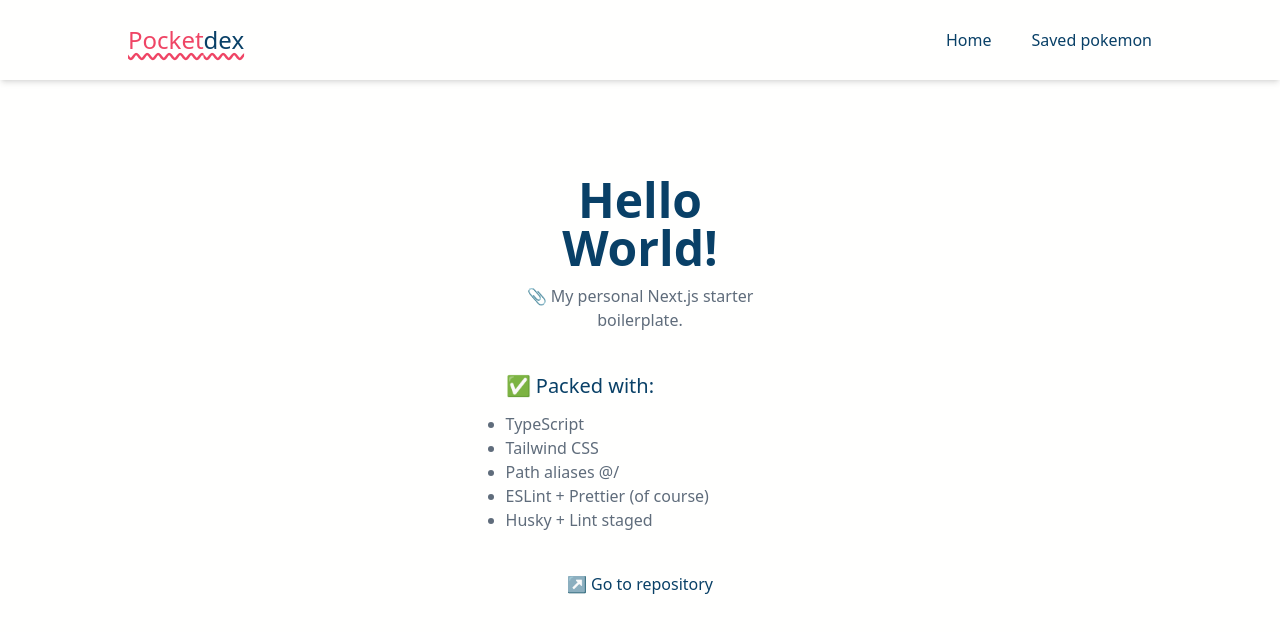
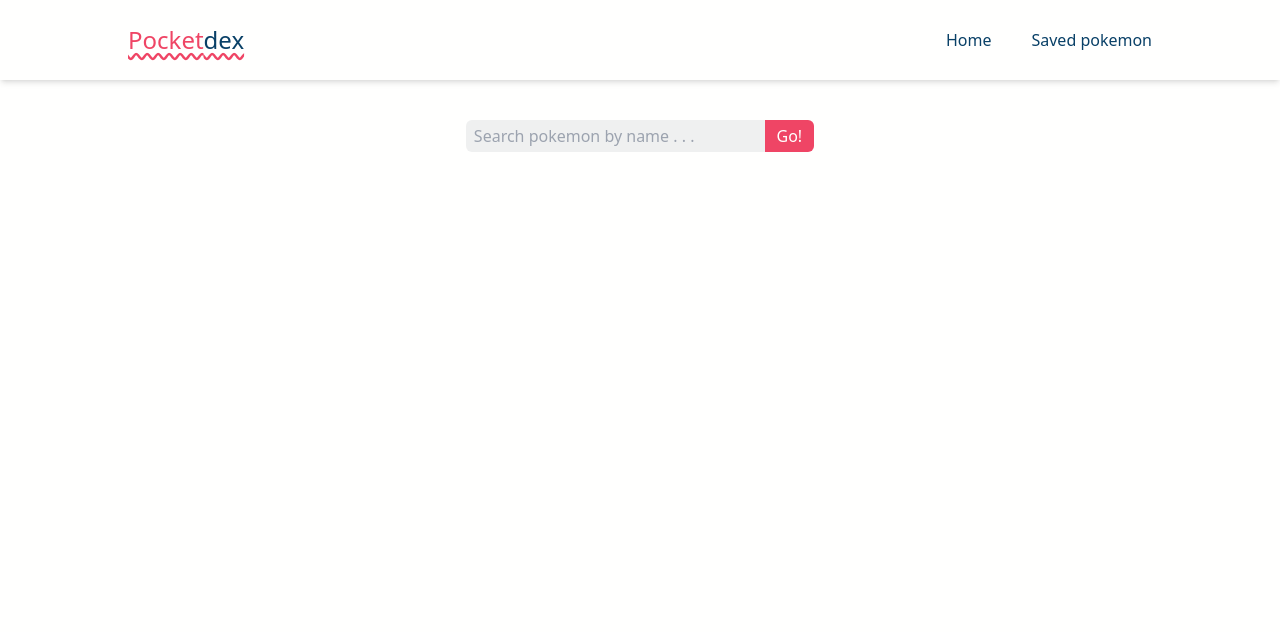
Before and after one commit to up2dul/pocketdex, a Next.js app: page / in a window 1280 px wide. Shown: the top 632 px of the page. Built offline with nearby package versions, Linux system fonts and the light colour scheme.

Commit message:
feat: create SearchBar component and add it to page

```diff
--- /dev/null
+++ b/src/components/SearchBar.tsx
@@ -0,0 +1,19 @@
+const SearchBar = () => (
+  <form className='flex justify-center'>
+    <input
+      type='text'
+      placeholder='Search pokemon by name . . .'
+      autoComplete='off'
+      maxLength={20}
+      className='rounded-l-md bg-gray/10 w-full sm:w-1/2 lg:w-1/3 py-1 px-2'
+    />
+    <button
+      type='submit'
+      className='py-1 px-3 bg-primary text-light font-medium rounded-r-md'
+    >
+      Go!
+    </button>
+  </form>
+);
+
+export default SearchBar;
--- a/src/pages/index.tsx
+++ b/src/pages/index.tsx
@@ -1,41 +1,19 @@
 import { type NextPage } from 'next';
 import Head from 'next/head';
+
+import SearchBar from '@/components/SearchBar';
 
 const Home: NextPage = () => (
   <>
     <Head>
-      <title>Hello Next.js</title>
-      <meta name='description' content='Hello Next.js' />
+      <title>Pocketdex</title>
+      <meta name='description' content='Pocketdex' />
       <link rel='icon' href='/favicon.ico' />
     </Head>
 
-    <main className='mx-auto  mt-24 flex w-[80%] flex-col gap-10 sm:w-[50%] md:w-[40%] lg:w-[30%]'>
-      <section className='text-center'>
-        <h1 className='text-5xl font-bold'>Hello World!</h1>
-        <p className='mt-3'>📎 My personal Next.js starter boilerplate.</p>
-      </section>
-
-      <section>
-        <h2 className='text-xl'>✅ Packed with:</h2>
-        <ul className='mt-3 list-disc'>
-          <li>TypeScript</li>
-          <li>Tailwind CSS</li>
-          <li>Path aliases @/</li>
-          <li>ESLint + Prettier (of course)</li>
-          <li>Husky + Lint staged</li>
-        </ul>
-      </section>
-
-      <section className='text-center'>
-        <a
-          href='https://github.com/up2dul/personal-nextjs-boilerplate'
-          target='_blank'
-          rel='noreferrer'
-        >
-          ↗️ Go to repository
-        </a>
-      </section>
-    </main>
+    <section>
+      <SearchBar />
+    </section>
   </>
 );
 
```
